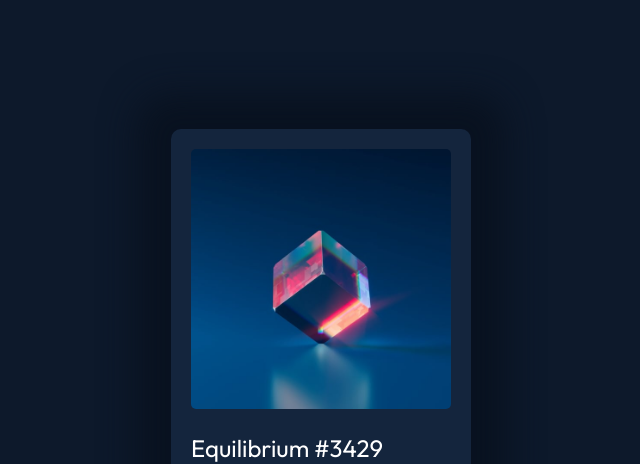
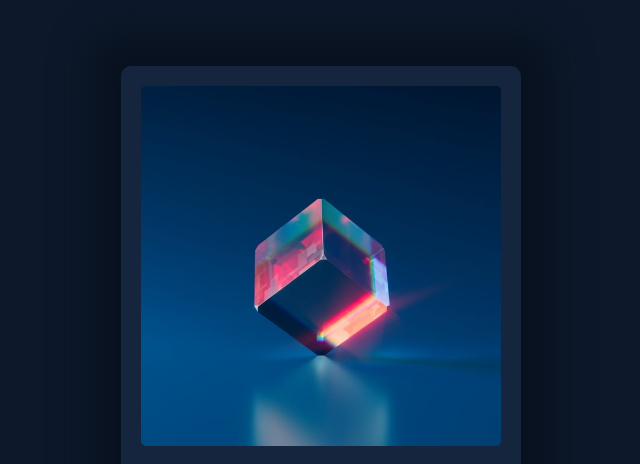
Before and after one commit to mts-ml/nft-preview-card-component, a website: page index.html in a window 1280 px wide. Shown: the top 464 px of the page, without its empty margins (319-959 px from the left). Drawn offline with Linux system fonts and the light colour scheme.

Commit message:
Added another CSS file

```diff
--- a/index.html
+++ b/index.html
@@ -10,6 +10,7 @@
   <title>NFT preview card component</title>
 
   <link rel="stylesheet" href="styles/style.css">
+  <link rel="stylesheet" href="styles/mq-style.css">
 </head>
 
 <body>
```
